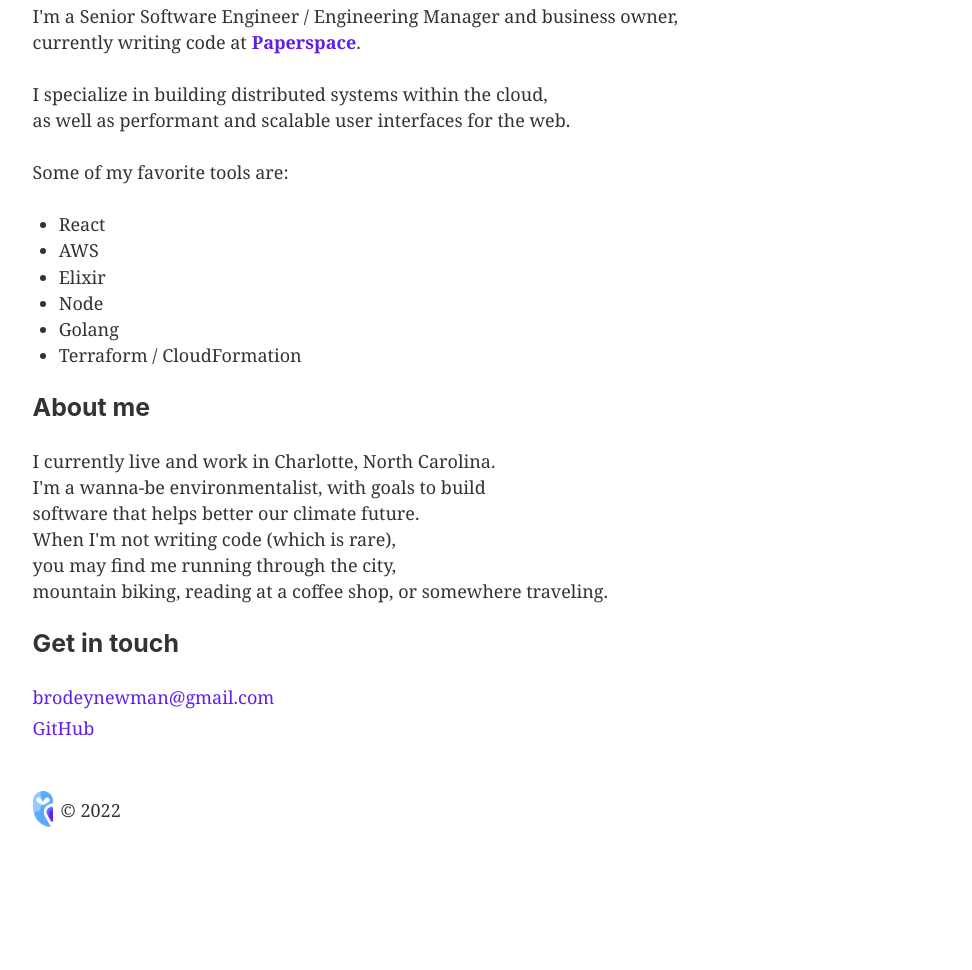
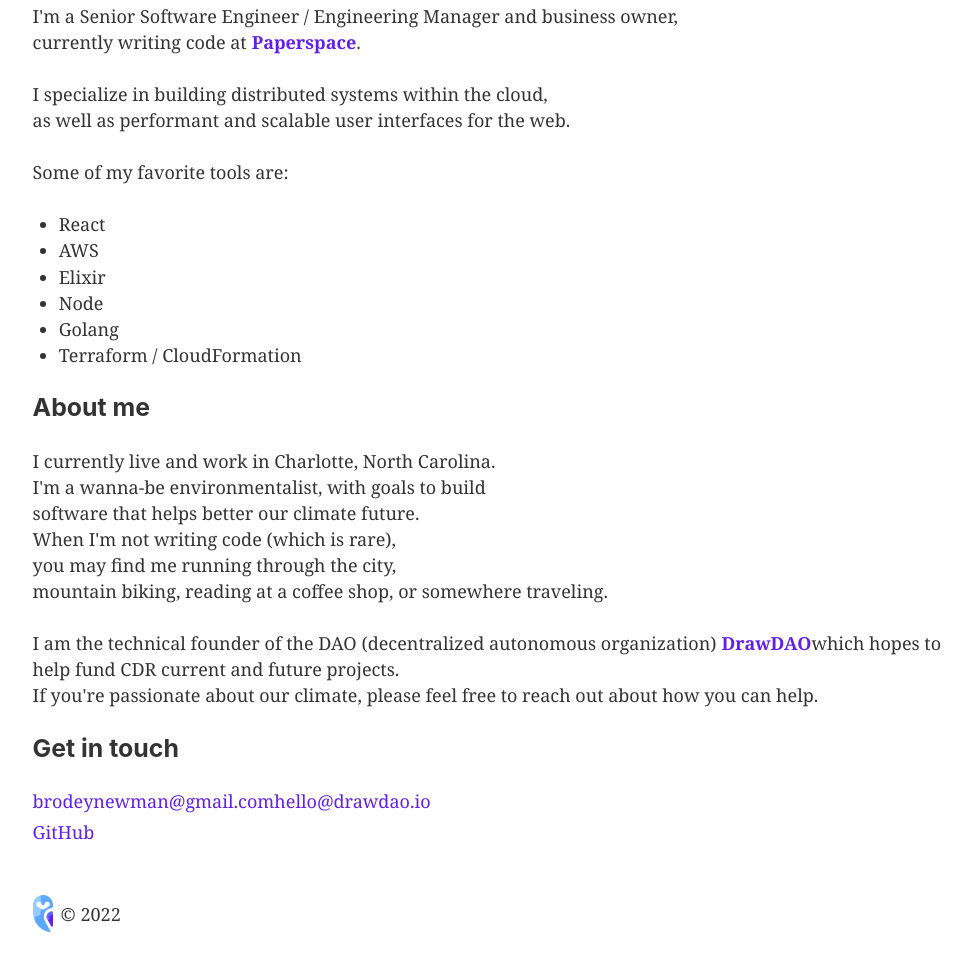
Before and after one commit to brodeynewman/site, a Gatsby site: page / in a window 1280 px wide. Shown: the part 118-1088 px from the top of the page, without its empty margins (147-1119 px from the left). Before the commit the page ends 998 px from the top, so only its background shows below. Built offline with nearby package versions, Linux system fonts and the light colour scheme; Gatsby itself is replaced by a stand-in of ours.

Commit message:
chore: drawdao stuff

```diff
--- a/src/pages/index.js
+++ b/src/pages/index.js
@@ -47,12 +47,34 @@
       you may find me running through the city,<br />
       mountain biking, reading at a coffee shop, or somewhere traveling.
     </p>
+    <p>
+      I am the technical founder of the DAO (decentralized autonomous organization)
+        <a
+          style={{
+            color: '#621FE8',
+            marginLeft: 5,
+            textDecoration: 'none',
+            fontWeight: 'bold',
+          }}
+          href="https://drawdao.io"
+        >
+          DrawDAO
+        </a>
+        which hopes to help fund CDR current and future projects. <br />
+        If you're passionate about our climate, please feel free to reach out about how you can help.
+    </p>
     <h3>Get in touch</h3>
     <a
       style={{ color: '#621FE8', textDecoration: 'none' }}
       href="mailto:brodeynewman@gmail.com"
     >
       brodeynewman@gmail.com
+    </a>
+    <a
+      style={{ color: '#621FE8', textDecoration: 'none' }}
+      href="mailto:hello@drawdao.io"
+    >
+      hello@drawdao.io
     </a>
     <a
       style={{
```
